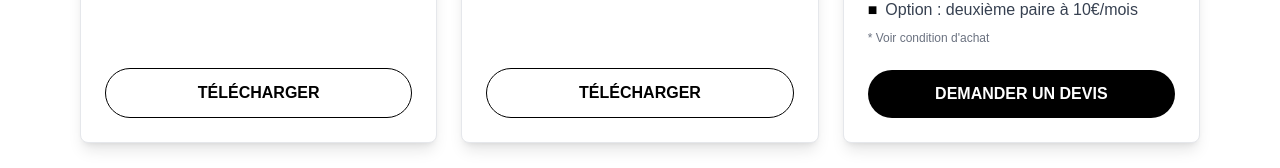
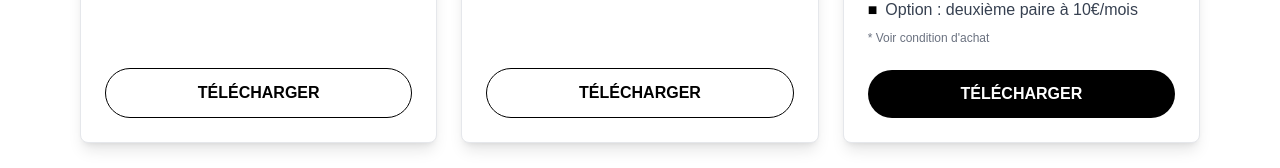
Before and after one commit to ugododo/glassia, a Next.js app: page / in a window 1280 px wide. Shown: the part 3664-3832 px from the top of the page. Built offline with nearby package versions, Linux system fonts and the light colour scheme; a web font is replaced by a local one.

Commit message:
refactor: update plans

```diff
--- a/src/app/page.tsx
+++ b/src/app/page.tsx
@@ -114,7 +114,7 @@ export default function Home() {
         "Option : deuxième paire à 10€/mois"
       ],
       footnote: "* Voir condition d'achat",
-      buttonText: "DEMANDER UN DEVIS",
+      buttonText: "TÉLÉCHARGER",
       buttonStyle: "bg-black text-white",
     },
   ];
```
